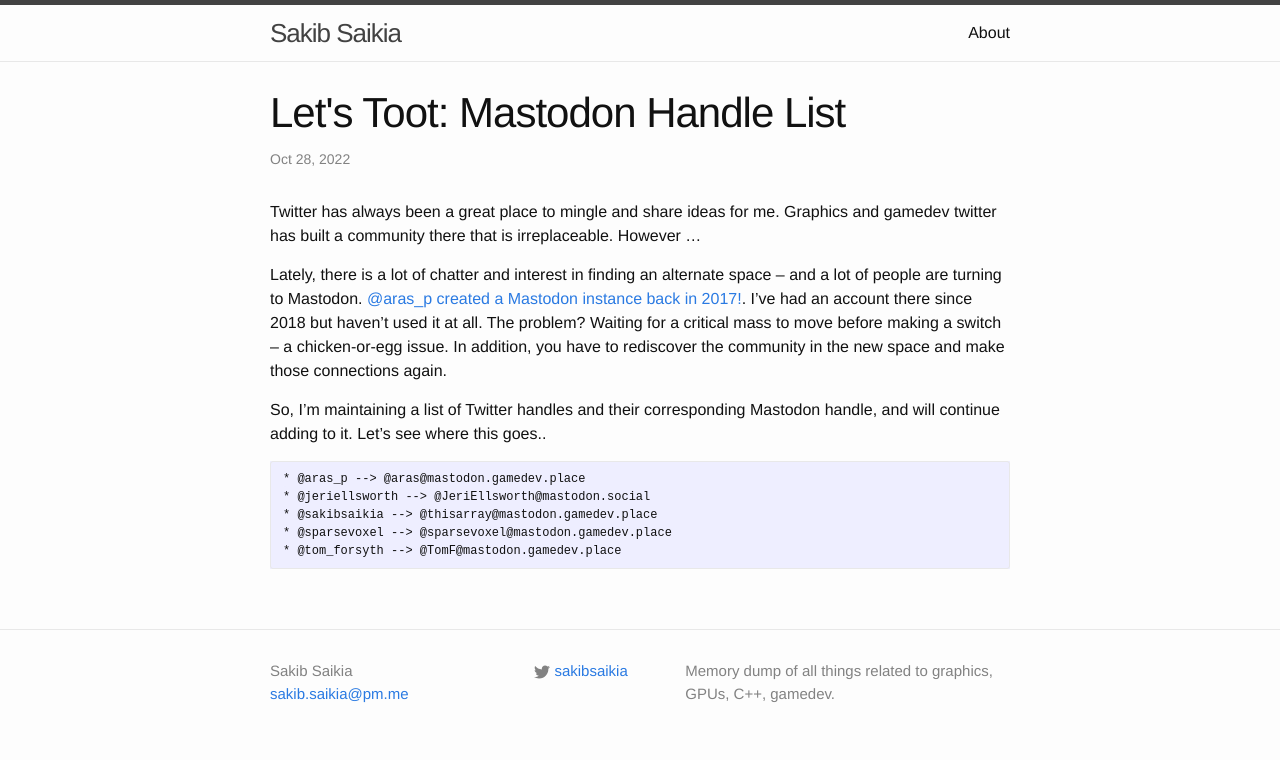
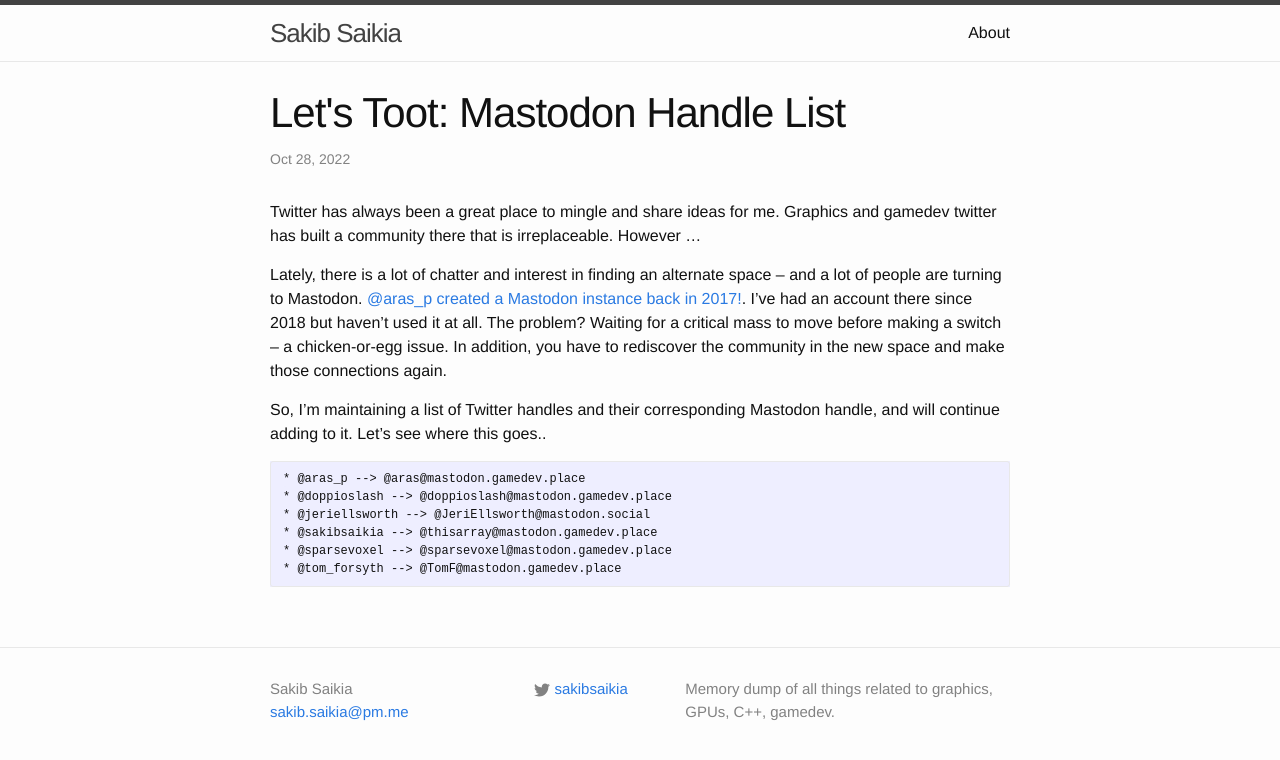
Before and after one commit to SakibSaikia/SakibSaikia.github.io, a Jekyll site: the page built from _posts/2022-10-28-Mastodon-Handle-List.markdown, in a window 1280 px wide. Shown: the top 760 px of the page. Built offline with Jekyll 4.4.1, drawn with Linux system fonts in a browser that asks for light colours; comment, search, counter and statistics services are not loaded.

Commit message:
Update 2022-10-28-Mastodon-Handle-List.markdown

````diff
--- a/_posts/2022-10-28-Mastodon-Handle-List.markdown
+++ b/_posts/2022-10-28-Mastodon-Handle-List.markdown
@@ -14,6 +14,7 @@ So, I'm maintaining a list of Twitter handles and their corresponding Mastodon h
 
 ```
 * @aras_p --> @aras@mastodon.gamedev.place
+* @doppioslash --> @doppioslash@mastodon.gamedev.place
 * @jeriellsworth --> @JeriEllsworth@mastodon.social
 * @sakibsaikia --> @thisarray@mastodon.gamedev.place
 * @sparsevoxel --> @sparsevoxel@mastodon.gamedev.place
````
